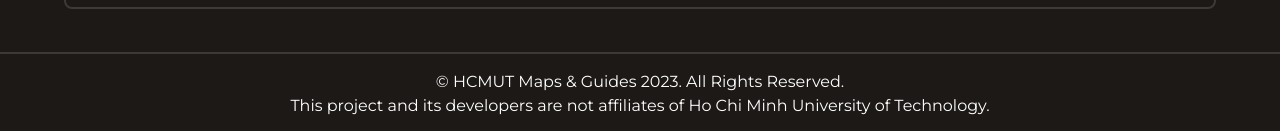
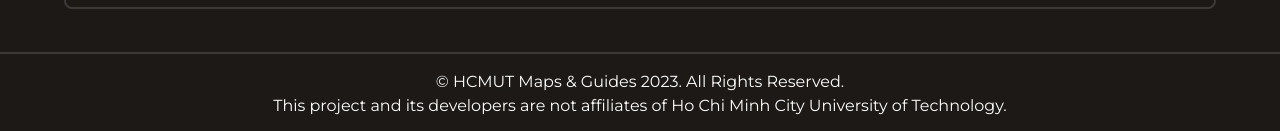
Before and after one commit to long89kev/HCMUT, a SvelteKit app: page /faq in a window 1280 px wide. Shown: the part 666-797 px from the top of the page. Built offline with nearby package versions, Linux system fonts and the light colour scheme.

Commit message:
Change HCMUT

```diff
--- a/src/lib/component/Footer.svelte
+++ b/src/lib/component/Footer.svelte
@@ -1,3 +1,3 @@
 <footer class="w-full px-8 border-t-2 border-neutral">
-    <p class="text-center my-4">&copy; HCMUT Maps & Guides {new Date().getFullYear()}. All Rights Reserved.<br>This project and its developers are not affiliates of Ho Chi Minh University of Technology.</p>
+    <p class="text-center my-4">&copy; HCMUT Maps & Guides {new Date().getFullYear()}. All Rights Reserved.<br>This project and its developers are not affiliates of Ho Chi Minh City University of Technology.</p>
 </footer>
--- a/src/routes/+page.ts
+++ b/src/routes/+page.ts
@@ -3,6 +3,6 @@
 export function load(): PageData {
     return {
         title: "Home",
-        description: "Comprehensive resources for Ho Chi Minh University of Technology students."
+        description: "Comprehensive resources for Ho Chi Minh City University of Technology students."
     }
 }
--- a/src/routes/faq/+page.svelte
+++ b/src/routes/faq/+page.svelte
@@ -4,16 +4,16 @@
 </script>
 <div class="w-full mx-auto max-w-6xl">
     <h1>Frequently asked questions</h1>
-    <p>Here are some frequently asked questions about <abbr title="Ho Chi Minh University of Technology">HCMUT</abbr>.</p>
+    <p>Here are some frequently asked questions about <abbr title="Ho Chi Minh City University of Technology">HCMUT</abbr>.</p>
 
     <FaqBox>
-        <span slot="title">Where is <abbr title="Ho Chi Minh University of Technology">HCMUT</abbr> located?</span>
-        <p slot="body"><abbr title="Ho Chi Minh University of Technology">HCMUT</abbr> is located in Ho Chi Minh City, Vietnam.</p>
+        <span slot="title">Where is <abbr title="Ho Chi Minh City University of Technology">HCMUT</abbr> located?</span>
+        <p slot="body"><abbr title="Ho Chi Minh City University of Technology">HCMUT</abbr> is located in Ho Chi Minh City, Vietnam.</p>
     </FaqBox>
 
     <FaqBox>
-        <span slot="title">What is the best way to get around <abbr title="Ho Chi Minh University of Technology">HCMUT</abbr>?</span>
-        <p slot="body">The best way to get around <abbr title="Ho Chi Minh University of Technology">HCMUT</abbr> is by walking or biking.</p>
+        <span slot="title">What is the best way to get around <abbr title="Ho Chi Minh City University of Technology">HCMUT</abbr>?</span>
+        <p slot="body">The best way to get around <abbr title="Ho Chi Minh City University of Technology">HCMUT</abbr> is by walking or biking.</p>
     </FaqBox>
 
     <FaqBox>
@@ -22,7 +22,7 @@
     </FaqBox>
 
     <FaqBox>
-        <span slot="title">Does <abbr title="Ho Chi Minh University of Technology">HCMUT</abbr> have a shuttle bus service?</span>
-        <p slot="body">Yes, <abbr title="Ho Chi Minh University of Technology">HCMUT</abbr> has a shuttle bus service that runs between the main campus and the university's satellite campuses.</p>
+        <span slot="title">Does <abbr title="Ho Chi Minh City University of Technology">HCMUT</abbr> have a shuttle bus service?</span>
+        <p slot="body">Yes, <abbr title="Ho Chi Minh City University of Technology">HCMUT</abbr> has a shuttle bus service that runs between the main campus and the university's satellite campuses.</p>
     </FaqBox>
 </div>
--- a/src/routes/guides/+page.svelte
+++ b/src/routes/guides/+page.svelte
@@ -1,7 +1,7 @@
-<h1><abbr title="Ho Chi Minh University of Technology">HCMUT</abbr>: Guides</h1>
+<h1><abbr title="Ho Chi Minh City University of Technology">HCMUT</abbr>: Guides</h1>
 <p>
-    Ho Chi Minh University of Technology (<abbr>HCMUT</abbr>) is one of the most prestigious universities in Vietnam.
+    Ho Chi Minh City University of Technology (<abbr>HCMUT</abbr>) is one of the most prestigious universities in Vietnam.
     It is located in Ho Chi Minh City, the most populated in Vietnam.
-    <abbr title="Ho Chi Minh University of Technology">HCMUT</abbr> has a beautiful campus with many trees, flowers, and modern buildings.
+    <abbr title="Ho Chi Minh City University of Technology">HCMUT</abbr> has a beautiful campus with many trees, flowers, and modern buildings.
     There are many facilities and resources available to students, including classrooms, laboratories, libraries, dormitories, sports complexes, and a large student body.
 </p>
--- a/src/routes/guides/navigation/+page.svelte
+++ b/src/routes/guides/navigation/+page.svelte
@@ -1,5 +1,5 @@
 <h1>Navigation</h1>
 <p>
-    The best way to get around <abbr title="Ho Chi Minh University of Technology">HCMUT</abbr> is by walking or biking.
+    The best way to get around <abbr title="Ho Chi Minh City University of Technology">HCMUT</abbr> is by walking or biking.
     The campus is relatively small and easy to get around on foot or by bike.
 </p>
```
